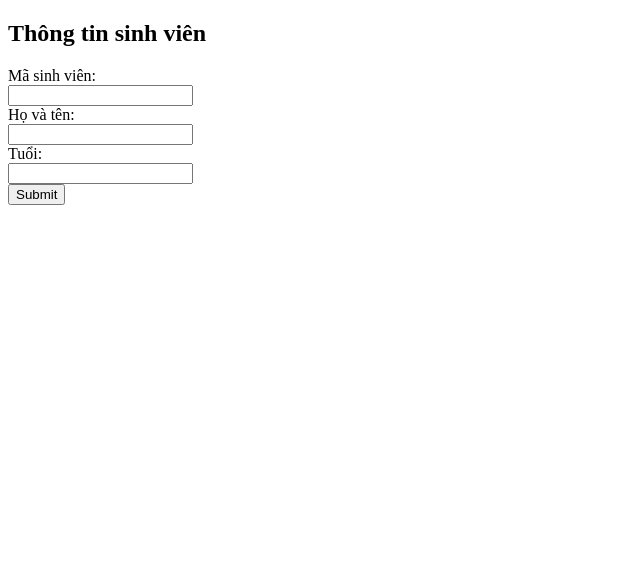
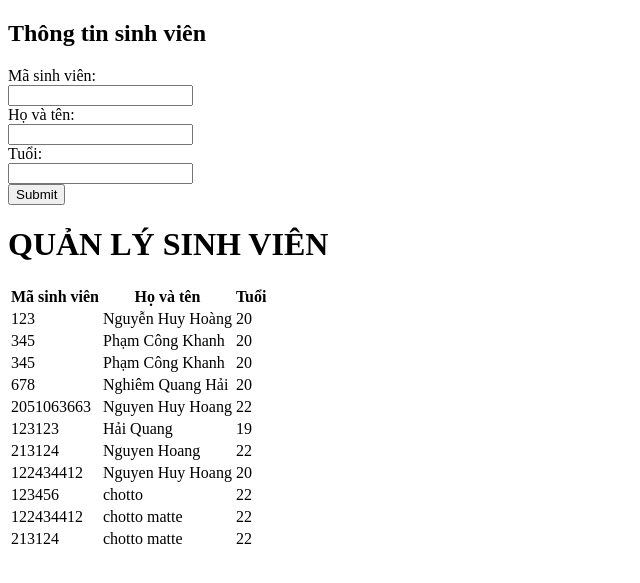
Before and after one commit to hoang001359/CSE485_2023, a PHP site: page / in a window 1280 px wide. Shown: the top 583 px of the page, without its empty margins (0-640 px from the left). Run offline with PHP 8.4, Linux system fonts and the light colour scheme; data that the repository does not hold is empty.

Commit message:
fix table

```diff
--- a/BTTH01/dssv.txt
+++ b/BTTH01/dssv.txt
@@ -1,5 +1,11 @@
 123,Nguyễn Huy Hoàng,20
+345,Phạm Công Khanh,20
 345,Phạm Công Khanh,20
 678,Nghiêm Quang Hải,20
 2051063663,Nguyen Huy Hoang,22
 123123,Hải Quang,19
+213124,Nguyen Hoang,22
+122434412,Nguyen Huy Hoang,20
+123456,chotto,22
+122434412,chotto matte,22
+213124,chotto matte,22
--- a/BTTH01/index.php
+++ b/BTTH01/index.php
@@ -32,8 +32,9 @@
 	} else {
 		echo "Dữ liệu đã tồn tại trong file.";
 	}
+
     }
-    //include "";
+
 ?>
 
 <!DOCTYPE html>
@@ -55,5 +56,8 @@
 
 		<input type="submit" value="Submit">
 	</form>
+	<?php
+	include "php/read_file.php";
+	?>
 </body>
 </html>
--- a/BTTH01/php/read_file.php
+++ b/BTTH01/php/read_file.php
@@ -1,10 +1,4 @@
-<!DOCTYPE html>
-<html>
-<head>
-	<title>Quản lý sinh viên</title>
-</head>
-<body>
-	<h1>QUẢN LÝ SINH VIÊN</h1>
+<h1>QUẢN LÝ SINH VIÊN</h1>
 	<table>
 		<tr>
             <th>Mã sinh viên</th>
@@ -12,7 +6,7 @@
 			<th>Tuổi</th>
 		</tr>
 		<?php
-			$file = fopen("../dssv.txt", "r");
+			$file = fopen("dssv.txt", "r");
 			$dataList = array();
 			while (!feof($file)) {
 				$line = fgets($file);
@@ -26,5 +20,3 @@
 			}
 		?>
 	</table>
-</body>
-</html>
```
